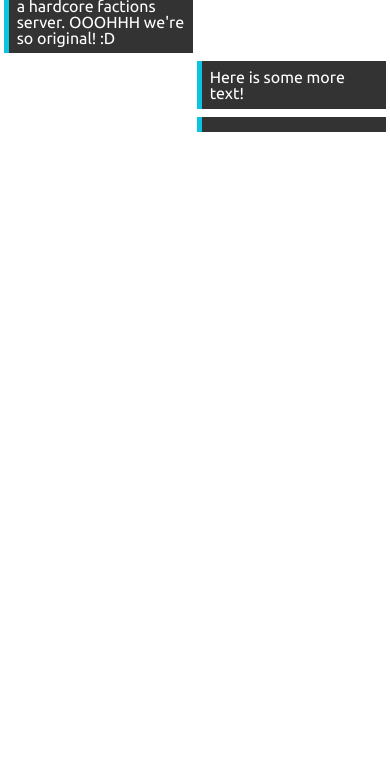
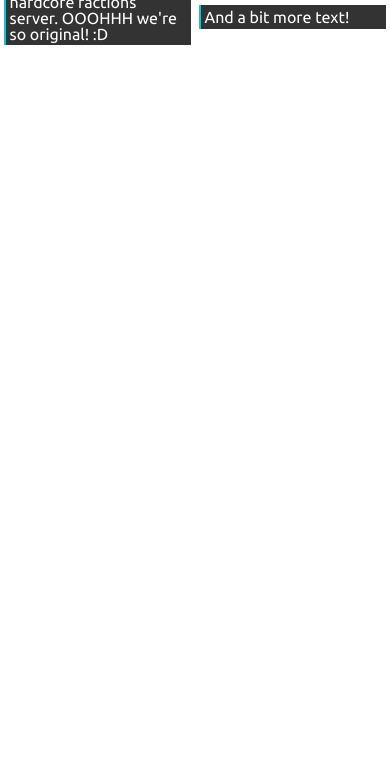
Before and after one commit to KonquestPVP/KonquestPVP.github.io, a plain HTML site: page index.html in a window 390 px wide. Shown: the part 70-844 px from the top of the page. Drawn offline with nearby package versions, Linux system fonts and the light colour scheme.

Commit message:
Added responsive border to posts

```diff
--- a/css/web.css
+++ b/css/web.css
@@ -18,21 +18,25 @@ p {
 .container-main {
     width: 100%
 }
-.left {
-    margin: 1%;
+.post {
     padding: 2%;
-    width: 43.25%;
-    float: left;
-    border-left: 5px solid #0dc4e0;
+    width: 95%;
+    float: right;
     background: #333;
 }
+.left {
+    margin: 2%;
+    margin: 1%;
+    width: 48%;
+    float: left;
+    background: #0dc4e0;
+}
 .right {
+    margin: 2%;
     margin: 1%;
-    padding: 2%;
-    width: 43.25%;
+    width: 48%;
     float: right;
-    border-left: 5px solid #0dc4e0;
-    background: #333;
+    background: #0dc4e0;
 }
 
 #menuicon {
--- a/index.html
+++ b/index.html
@@ -28,13 +28,19 @@
         <div id="content">
             <div id="container-main">
                 <div class="left">
-                    <p>Welcome to Konquest, a hardcore factions server. OOOHHH we're so original! :D</p>
+                    <div class="post">
+                        <p>Welcome to Konquest, a hardcore factions server. OOOHHH we're so original! :D</p>
+                    </div>
                 </div>
                 <div class="right">
-                    <p>Here is some more text!</p>
+                    <div class="post">
+                        <p>Here is some more text!</p>
+                    </div>
                 </div>
                 <div class="right">
-
+                    <div class="post">
+                        <p>And a bit more text!</p>
+                    </div>
                 </div>
             </div>
         </div>
```
